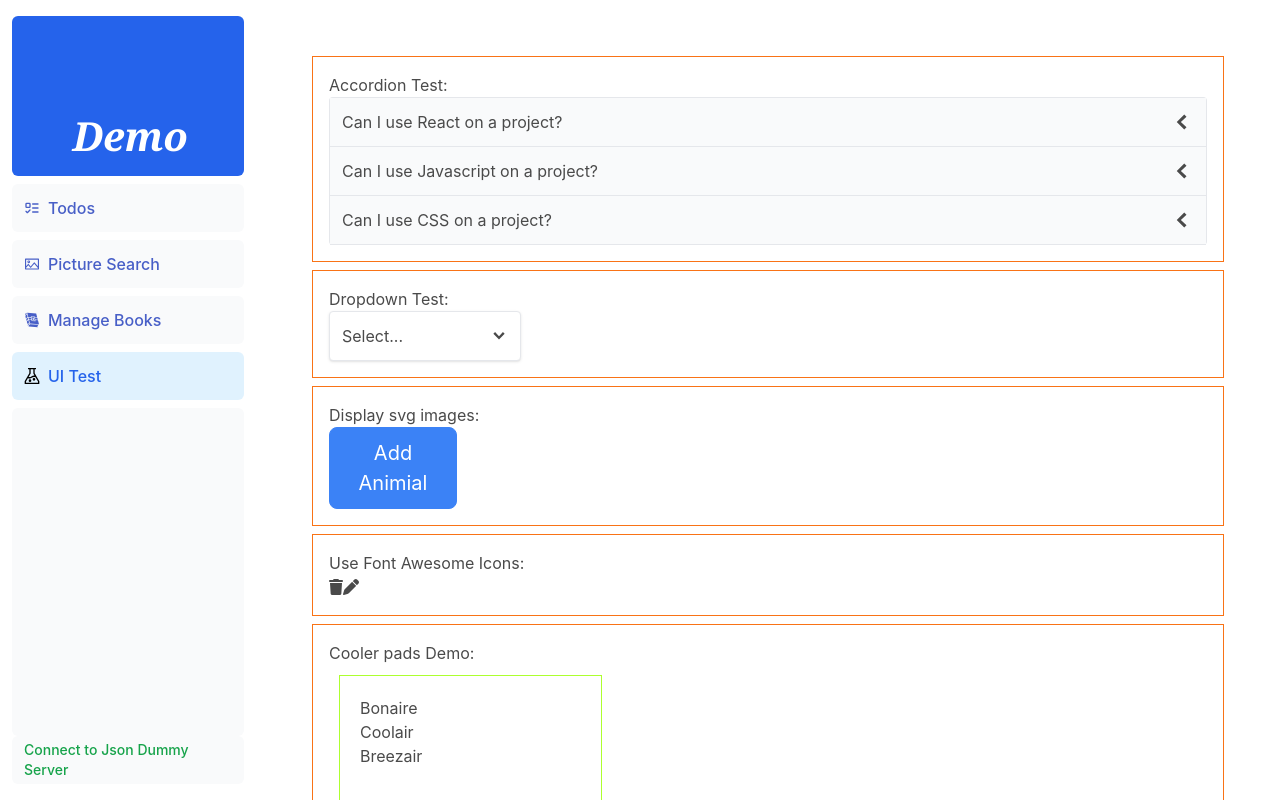
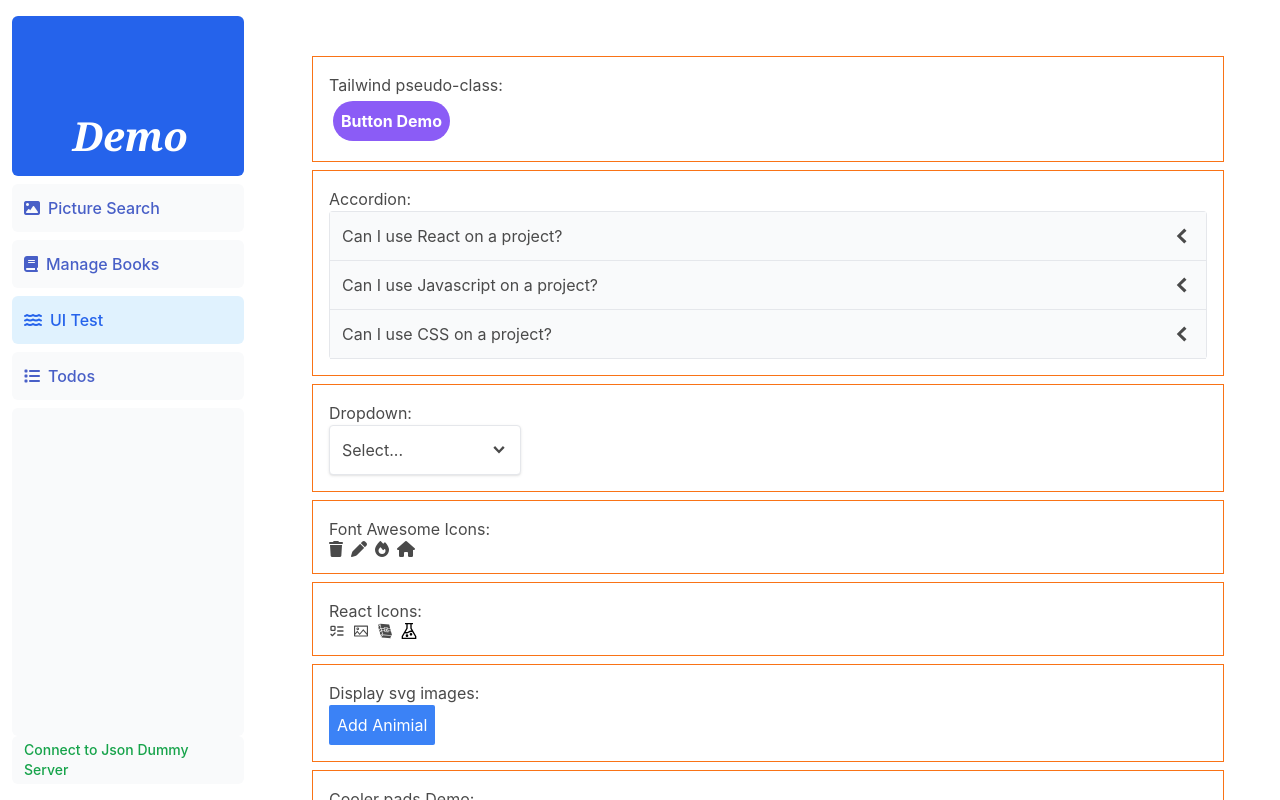
Before and after one commit to benwzj/ReactDemo, a React (Create React App) app: page /buttons in a window 1280 px wide. Built offline with nearby package versions, Linux system fonts and the light colour scheme; data requests are answered from the project's data file; some icons are missing.

Commit message:
refine ui

```diff
--- a/db.json
+++ b/db.json
@@ -34,6 +34,11 @@
       "name": "this is levein",
       "like": 2,
       "id": 16
+    },
+    {
+      "name": "new button",
+      "like": 0,
+      "id": 17
     }
   ],
   "todos": [
@@ -140,7 +145,7 @@
   ],
   "profile": {
     "todos_showactive": false,
-    "picture_search": "young",
+    "picture_search": "bird",
     "connection": "Connect to Json Dummy Server"
   }
 }
--- /dev/null
+++ b/src/components/AnimalDemo.js
@@ -0,0 +1,79 @@
+import { useState } from 'react';
+import bird from '../svg/bird.svg';
+import cat from '../svg/cat.svg';
+import cow from '../svg/cow.svg';
+import dog from '../svg/dog.svg';
+import gator from '../svg/gator.svg';
+import heart from '../svg/heart.svg';
+import horse from '../svg/horse.svg';
+
+const svgMap = {
+  bird,
+  cat,
+  cow,
+  dog,
+  gator,
+  horse,
+};
+
+function getRandomAnimal() {
+  const animals = ['bird', 'cat', 'cow', 'dog', 'gator', 'horse'];
+  return animals[Math.floor(Math.random() * animals.length)];
+}
+
+function AnimalDemo(){
+  const [animals, setAnimals] = useState ([])
+  const handleClick = () => {
+    setAnimals ([...animals, getRandomAnimal()])
+  };
+
+  const renderedAnimals = animals.map((animal, index) => {
+    return <AnimalItem key={index} type={animal} />;
+  });
+
+  return (
+    <>
+      <div>Display svg images: </div>
+      <div>
+        <button
+          className="rounded-sm h-10 p-2 border-blue-500 bg-blue-500 text-white"
+          onClick={handleClick}
+        >
+          Add Animial
+        </button>
+      </div>
+      <div>
+        <div className="flex flex-wrap">{renderedAnimals}</div>
+      </div>
+    </>
+  )
+}
+
+
+function AnimalItem({ type }) {
+  const [clicks, setClicks] = useState(0);
+  const handleClick = () => {
+    setClicks(clicks + 1);
+  };
+
+  return (
+    <div
+      className="relative p-3 m-3 border rounded-full border-cyan-300 shadow-lg shadow-cyan-300"
+      onClick={handleClick}
+    >
+      <img
+        className="h-24"
+        alt="animal"
+        src={svgMap[type]}
+      />
+      <img
+        className="absolute bottom-2 right-2"
+        alt="heart"
+        src={heart}
+        style={{ width: 10 + 10 * clicks + 'px' }}
+      />
+    </div>
+  );
+}
+
+export default AnimalDemo;
--- a/src/components/AnimalItem.js
+++ /dev/null
@@ -1,38 +0,0 @@
-import { useState } from 'react';
-import bird from '../svg/bird.svg';
-import cat from '../svg/cat.svg';
-import cow from '../svg/cow.svg';
-import dog from '../svg/dog.svg';
-import gator from '../svg/gator.svg';
-import heart from '../svg/heart.svg';
-import horse from '../svg/horse.svg';
-
-const svgMap = {
-  bird,
-  cat,
-  cow,
-  dog,
-  gator,
-  horse,
-};
-
-function AnimalItem({ type }) {
-  const [clicks, setClicks] = useState(0);
-  const handleClick = () => {
-    setClicks(clicks + 1);
-  };
-
-  return (
-    <div className="relative p-3 m-3 border rounded-full border-cyan-300 shadow-lg shadow-cyan-300" onClick={handleClick}>
-      <img className="h-24" alt="animal" src={svgMap[type]} />
-      <img
-        className="absolute bottom-2 right-2"
-        alt="heart"
-        src={heart}
-        style={{ width: 10 + 10 * clicks + 'px' }}
-      />
-    </div>
-  );
-}
-
-export default AnimalItem;
--- a/src/components/CoolerpadDemo.js
+++ b/src/components/CoolerpadDemo.js
@@ -1,5 +1,5 @@
 import { useState, useEffect } from 'react';
-import j from '../coolerpads.json';
+import padsJson from '../coolerpads.json';
 
 export default function CoolerpadDemo (){
   const [makes, setMakes] = useState([]);
@@ -9,7 +9,7 @@ export default function CoolerpadDemo (){
   const [currentModel, setCurrentModel] = useState('');
 
   useEffect(()=>{
-    const coolerpad = j.cooler_pads;
+    const coolerpad = padsJson.cooler_pads;
     const makeSet = new Set();
     for (const pad of coolerpad){
       makeSet.add (pad.make)
@@ -19,7 +19,7 @@ export default function CoolerpadDemo (){
   },[]);
 
   const handleMakeSelect = (text)=>{
-    const coolerpad = j.cooler_pads;
+    const coolerpad = padsJson.cooler_pads;
     const models = [];
     for (const pad of coolerpad){
       if (pad.make === text){
@@ -33,7 +33,7 @@ export default function CoolerpadDemo (){
     setCurrentModel ('');
   }
   const handleModelSelect = (text)=>{
-    const coolerpad = j.cooler_pads;
+    const coolerpad = padsJson.cooler_pads;
     const sizes = [];
     for (const pad of coolerpad){
       if (pad.model === text){
--- a/src/components/Sidebar.js
+++ b/src/components/Sidebar.js
@@ -3,10 +3,7 @@ import Link from './Link';
 import ReactDemoLogo from './RD-logo';
 import JsonServer from '../api/JsonServer';
 import classNames from 'classnames';
-import { LuListTodo } from "react-icons/lu";
-import { AiOutlinePicture } from "react-icons/ai";
-import { GiSecretBook } from "react-icons/gi";
-import { GrTest } from "react-icons/gr";
+
 
 const noConnectionHint = 'No Server Connection!';
 
@@ -38,14 +35,13 @@ function Sidebar() {
   }, []);
 
   const links = [
-    { label: 'Todos', path: '/', icon: LuListTodo},
-    { label: 'Picture Search', path: '/pics' ,icon: AiOutlinePicture},
-    { label: 'Manage Books', path: '/bookmanage', icon: GiSecretBook},
-    { label: 'UI Test', path: '/buttons', icon: GrTest},
+    { label: 'Picture Search', path: '/pics' ,icon: "fas fa-image"},
+    { label: 'Manage Books', path: '/bookmanage', icon: "fas fa-book"},
+    { label: 'UI Test', path: '/buttons', icon: "fas fa-water"},
+    { label: 'Todos', path: '/', icon: "fas fa-list"}
   ];
 
   const renderedLinks = links.map((link) => {
-    const LinkIcon = link.icon;
     return (
       <Link
         key={link.label}
@@ -53,7 +49,7 @@ function Sidebar() {
         className="flex h-[48px] grow items-center justify-center gap-2 rounded-md bg-gray-50 p-3 font-medium hover:bg-sky-100 hover:text-blue-600 md:flex-none md:justify-start md:p-2 md:px-3"
         activeClassName="bg-sky-100 text-blue-600"
       >
-        <LinkIcon />
+        <i className={link.icon} />
         <p className="hidden md:block">{link.label}</p>
       </Link>
     );
--- a/src/css/UITestPage.css
+++ b/src/css/UITestPage.css
@@ -4,27 +4,6 @@
   align-items: center;
 }
 
-.test-panel{
-  padding: 20px;
-  margin: 10px;
-  border-color: orange;
-  border-width: 1px;
-}
-button {
-  background-color: lightgreen;
-  border: 1px solid green;
-  border-radius: 3px;
-  font-size: 20px;
-  padding: 10px;
-  width: 30%;
-}
-
-.animal-list {
-  display: flex;
-  flex-direction: row;
-  flex-wrap: wrap;
-  justify-content: center;
-}
 
 .coolerpad-container{
   display: flex;
--- a/src/pages/PicsPage.js
+++ b/src/pages/PicsPage.js
@@ -17,7 +17,7 @@ function PicsPage() {
 
   const fetchSearch = async()=>{
     const res = await JsonServer ({type: 'get-picturesearch'});
-    console.log (res);
+    //console.log (res);
     const result = await searchImages(res.picture_search);
     setTerm (res.picture_search);
     setImages (result);
--- a/src/pages/UITestPage.js
+++ b/src/pages/UITestPage.js
@@ -1,8 +1,12 @@
 import { useState } from 'react';
-import AnimalItem from '../components/AnimalItem';
+import AnimalDemo from '../components/AnimalDemo';
 import Accordion from '../components/Accordion';
 import Dropdown from '../components/Dropdown';
 import CoolerpadDemo from '../components/CoolerpadDemo';
+import { LuListTodo } from "react-icons/lu";
+import { AiOutlinePicture } from "react-icons/ai";
+import { GiSecretBook } from "react-icons/gi";
+import { GrTest } from "react-icons/gr";
 import '../css/UITestPage.css';
 
 const items = [
@@ -30,23 +34,11 @@ const options = [
   { label: 'Green', value: 'green' },
   { label: 'Blue', value: 'blue' },
 ];
-function getRandomAnimal() {
-  const animals = ['bird', 'cat', 'cow', 'dog', 'gator', 'horse'];
-  return animals[Math.floor(Math.random() * animals.length)];
-}
 
 
 function UITestPage() {
 
   const [selection, setSelection] = useState(null);
-  const [animals, setAnimals] = useState ([])
-  const handleClick = () => {
-    setAnimals ([...animals, getRandomAnimal()])
-  };
-
-  const renderedAnimals = animals.map((animal, index) => {
-    return <AnimalItem key={index} type={animal} />;
-  });
 
   const handleSelect = (option) => {
     setSelection(option);
@@ -54,38 +46,50 @@ function UITestPage() {
 
   return (
     <div>
+      <div className="border border-orange-500 p-4 m-2">
+        <div>Tailwind pseudo-class: </div>
+        <button
+          className='h-10 px-2 m-1 rounded-full font-bold text-white bg-violet-500 hover:bg-violet-600 active:bg-green-600 focus:outline-none focus:ring focus:ring-violet-300'
+        >
+          Button Demo
+        </button>
+      </div>
       <div className='border border-orange-500 p-4 m-2'>
-        <div>Accordion Test:</div>
+        <div>Accordion:</div>
         <Accordion items={items} />
       </div>
       <div className="flex flex-col border border-orange-500 p-4 m-2">
-        <div>Dropdown Test: </div>
+        <div>Dropdown: </div>
         <Dropdown options={options} value={selection} onChange={handleSelect} />
       </div>
+
       <div className='border border-orange-500 p-4 m-2'>
-        <div>Display svg images: </div>
-        <div>
-          <button className="rounded-lg w-32 border-blue-500 bg-blue-500 text-white"  onClick={handleClick}>
-            Add Animial
-          </button>
-        </div>
-        <div>
-          <div className="flex flex-wrap">{renderedAnimals}</div>
+        <div>Font Awesome Icons: </div>
+        <div className='flex gap-2'>
+          <i className="fas fa-trash" />
+          <i className="fas fa-pen" />
+          <i className="fas fa-fire" />
+          <i className="fas fa-home" />
         </div>
       </div>
       <div className='border border-orange-500 p-4 m-2'>
-        <div>Use Font Awesome Icons: </div>
-        <i className="fas fa-trash" />
-        <i className="fas fa-pen" />
+        <div>React Icons: </div>
+        <div className='flex gap-2'>
+          <LuListTodo />
+          <AiOutlinePicture />
+          <GiSecretBook />
+          <GrTest />
+        </div>
+      </div>
+      <div className='border border-orange-500 p-4 m-2'>
+        <AnimalDemo/>
       </div>
       <div className='border border-orange-500 p-4 m-2'>
         <div>Cooler pads Demo:</div>
         <CoolerpadDemo/>
       </div>
     </div>
-
   );
 }
 
-
 export default UITestPage;
```
Also changed, not shown: src/components/BooksManage.js (+12 -7 lines), src/components/ImageSearch.js (+19 -10 lines), src/css/ImageList.css (deleted, +0 -9 lines), 1 other file (tests, documents, lock files or other folders).
